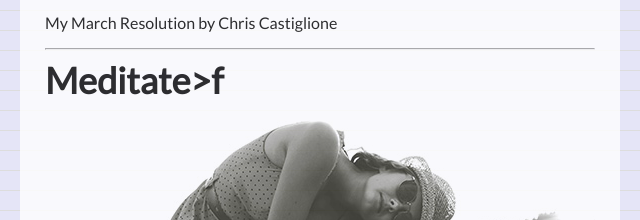
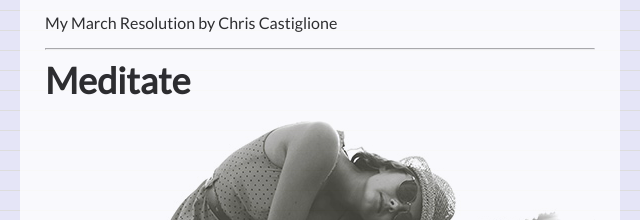
Before and after one commit to ziesazies/monthly-resolutions-practice-web, a plain HTML site: page index.html in a window 1280 px wide. Shown: the part 989-1209 px from the top of the page, 120-760 px from the left. Drawn offline with Linux system fonts and the light colour scheme.

Commit message:
fix typo

```diff
--- a/index.html
+++ b/index.html
@@ -28,7 +28,7 @@
 				<p class="desc">This april I will travel to the Caribbean and take surfing lessons</p>
 				<p class="author">My March Resolution by Chris Castiglione</p>
 				<hr>
-				<h2 class="blogtitle">Meditate>f</h2>
+				<h2 class="blogtitle">Meditate</h2>
 				<img src="images/meditate-girl.jpg" alt="" class="thumb">
 				<p class="desc">This april I will travel to the Caribbean and take surfing lessons</p>
 				<p class="author">My February Resolution by Chris Castiglione</p>
```
